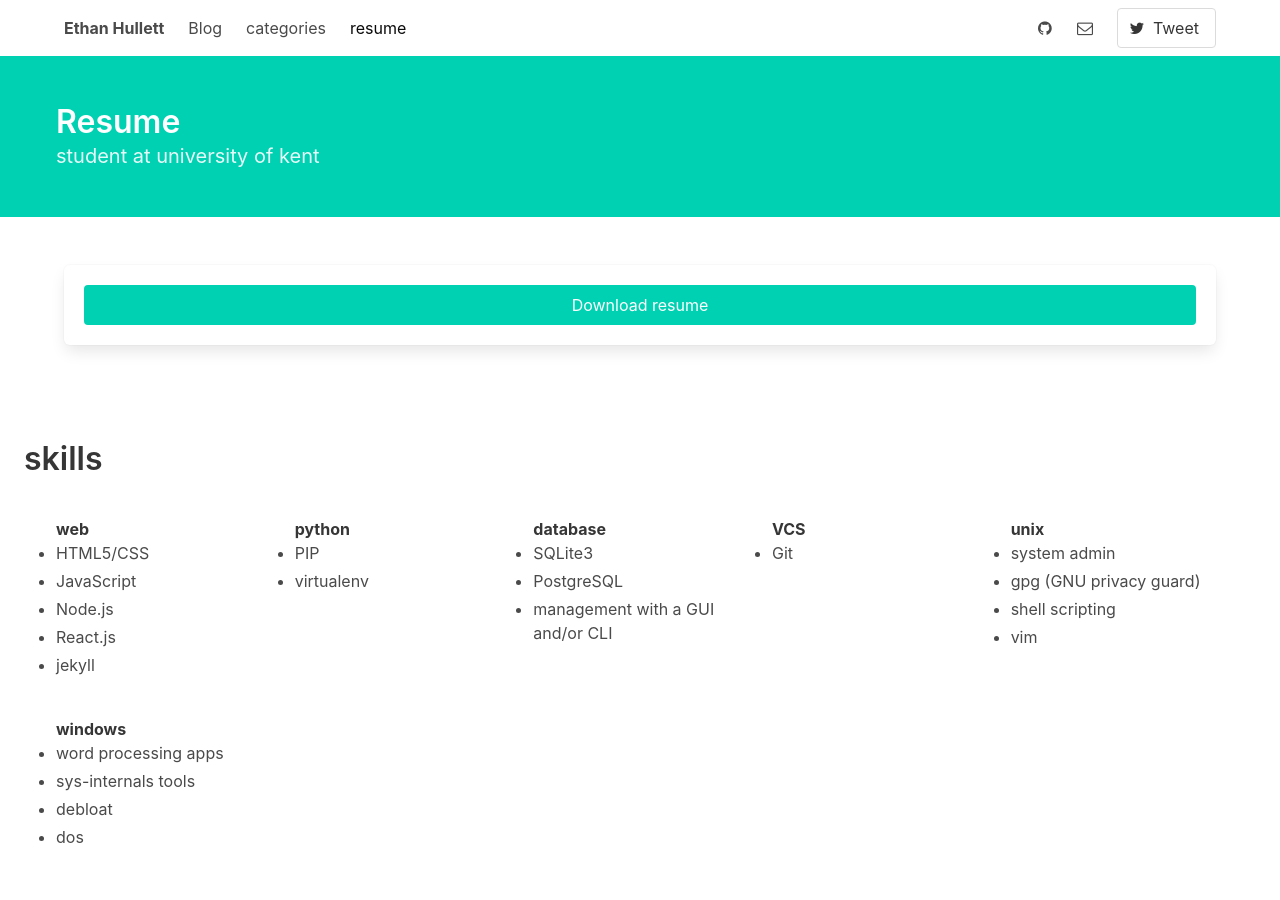
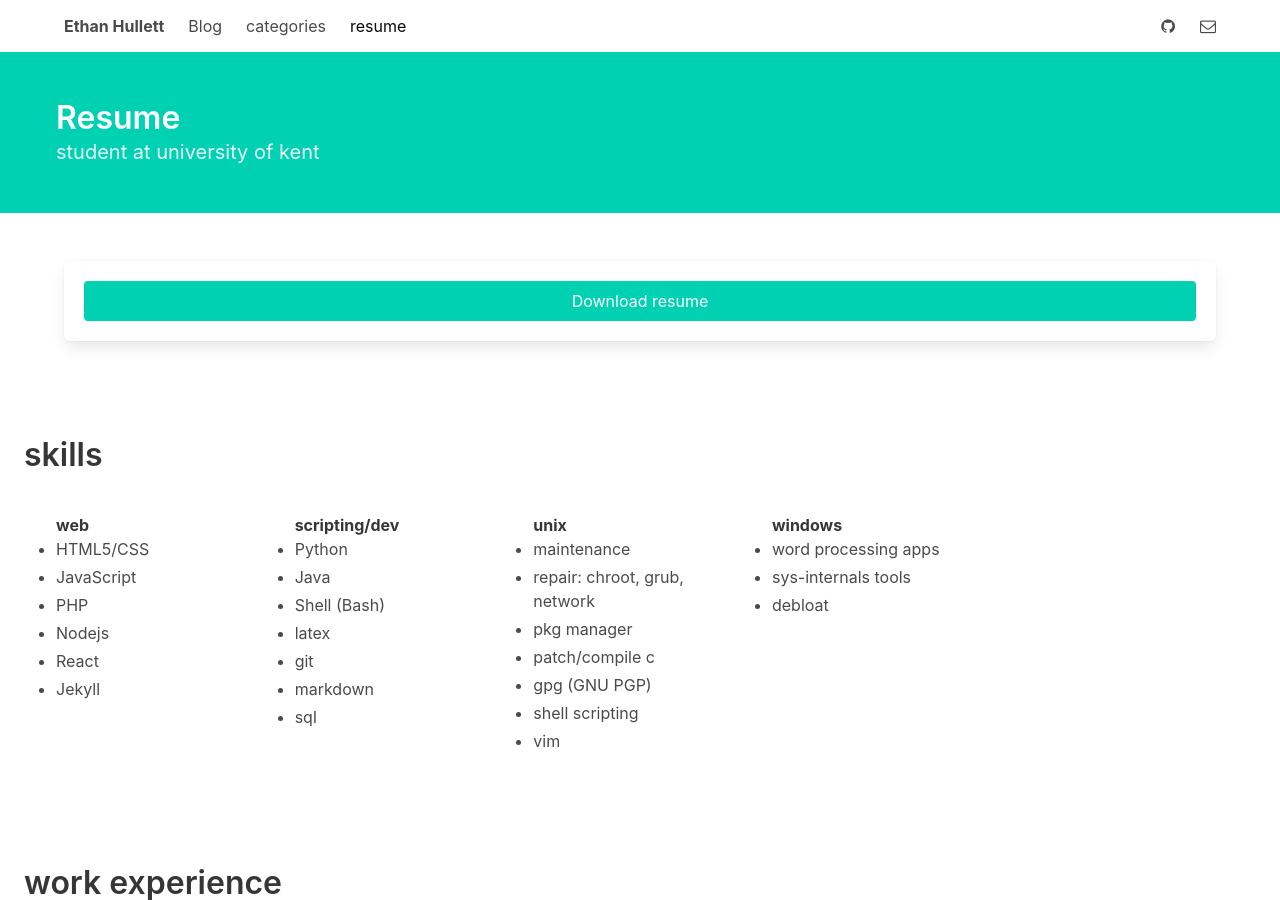
Before and after one commit to ethull/ethull.github.io, a Jekyll site: the page built from resume.html, in a window 1280 px wide and 900 px high. Built offline with Jekyll 4.4.1, drawn with Linux system fonts in a browser that asks for light colours; comment, search, counter and statistics services are not loaded.

Commit message:
social urls

```diff
--- a/_config.yml
+++ b/_config.yml
@@ -13,7 +13,7 @@
 author:
   name: Ethan Hullett
   bio: "Student at Kent University"
-  email: ethan.hullett@btinternet.com
+  email: ethull@protonmail.com
   image: /assets/images/author.jpg
   github: ethull
   facebook:
--- a/_data/resume/skills.yml
+++ b/_data/resume/skills.yml
@@ -3,29 +3,28 @@
   skills:
     - HTML5/CSS
     - JavaScript
-    - Node.js
-    - React.js
-    - jekyll
+    - PHP
+    - Nodejs
+    - React
+    - Jekyll
   type: web
 -
   skills:
-    - PIP
-    - virtualenv
-  type: python
+    - Python
+    - Java
+    - Shell (Bash)
+    - latex
+    - git
+    - markdown
+    - sql
+  type: "scripting/dev"
 -
   skills:
-    - SQLite3
-    - PostgreSQL
-    - "management with a GUI and/or CLI"
-  type: database
--
-  skills:
-    - Git
-  type: VCS
--
-  skills:
-    - "system admin"
-    - "gpg (GNU privacy guard)"
+    - "maintenance"
+    - "repair: chroot, grub, network"
+    - "pkg manager"
+    - "patch/compile c"
+    - "gpg (GNU PGP)"
     - "shell scripting"
     - vim
   type: unix
@@ -34,5 +33,4 @@
     - "word processing apps"
     - "sys-internals tools"
     - debloat
-    - dos
   type: windows
--- a/_includes/footer.html
+++ b/_includes/footer.html
@@ -9,7 +9,7 @@
         >.
       </p>
       <p>
-        <a href="http://github.com/erayaydin">Eth-H</a>
+        <a href="http://github.com/ethull">ethull</a>
         {% if site.social.github %}
         <a class="icon" href="https://github.com/{{ site.social.github }}">
           <i class="fa fa-github"></i>
--- a/_includes/nav.html
+++ b/_includes/nav.html
@@ -107,6 +107,7 @@
         </span>
         </a>
         {% endif %}
+        {% if site.social.twitter %}
         <div class="navbar-item">
           <div class="field is-grouped">
             <p class="control">
@@ -126,6 +127,7 @@
             </p>
           </div>
         </div>
+        {% endif %}
       </div>
     </div>
 
```
Also changed, not shown: 2 other files.
